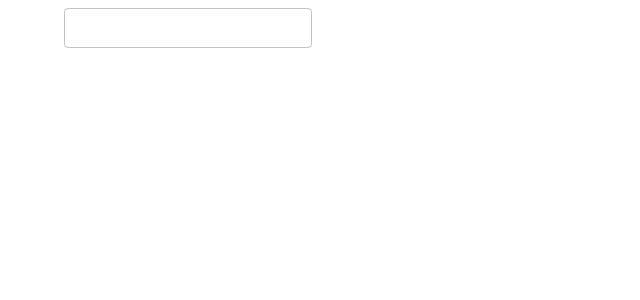
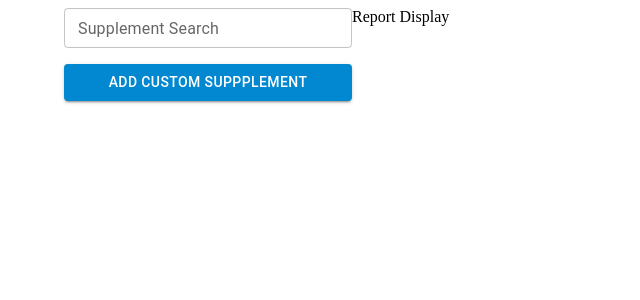
Before and after one commit to pcolumbro/yangfen, a React (Create React App) app: page / in a window 1280 px wide. Shown: the top 300 px of the page, without its empty margins (0-640 px from the left). Built offline with nearby package versions, Linux system fonts and the light colour scheme.

Commit message:
basics for report builder page

```diff
--- a/src/features/add-record/record-builder.tsx
+++ b/src/features/add-record/record-builder.tsx
@@ -1,24 +1,43 @@
-import { Box, TextField } from "@mui/material";
+import { Box, Button, Grid, Stack, TextField } from "@mui/material";
 import FormControl from "@mui/material/FormControl";
-import InputLabel from "@mui/material/InputLabel";
 import { useState } from "react";
+import { Outlet } from "react-router-dom";
 
 const RecordBuilder = () => {
 
 	const [query, setQuery] = useState<string>('');
 
-	return(
+	return (
+		<>
 			<Box>
-			<FormControl>
-				<InputLabel></InputLabel>
+				<Grid container>
+					<Grid item xs={12} md={3}>
+						<Stack spacing={2}>
+							<FormControl fullWidth>
 								<TextField
+									id="search"
+									label="Supplement Search"
 									variant="outlined"
 									size="small"
 									value={query}
-					onChange={(e) => setQuery(e.target.value)}
+									onChange={e => setQuery(e.target.value)}
 								/>
 							</FormControl>
+							<Button color='info' variant='contained'>Add Custom Suppplement</Button>
+							<Stack spacing={2}>
+
+							</Stack>
+						</Stack>
+					</Grid>
+					<Grid item xs={12} md={9}>
+						<Box>
+							Report Display
 						</Box>
+					</Grid>
+				</Grid>
+			</Box>
+			<Box></Box>
+		</>
 	);
 };
 export default RecordBuilder;
```
Lines whose indentation alone changed are shown as unchanged.
